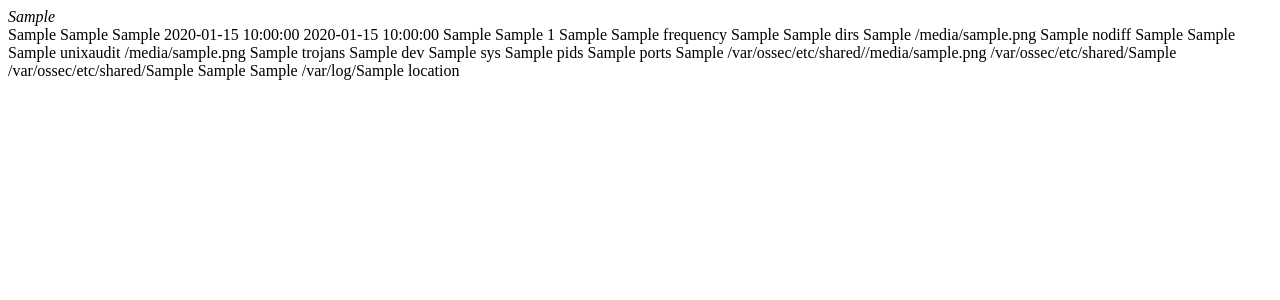
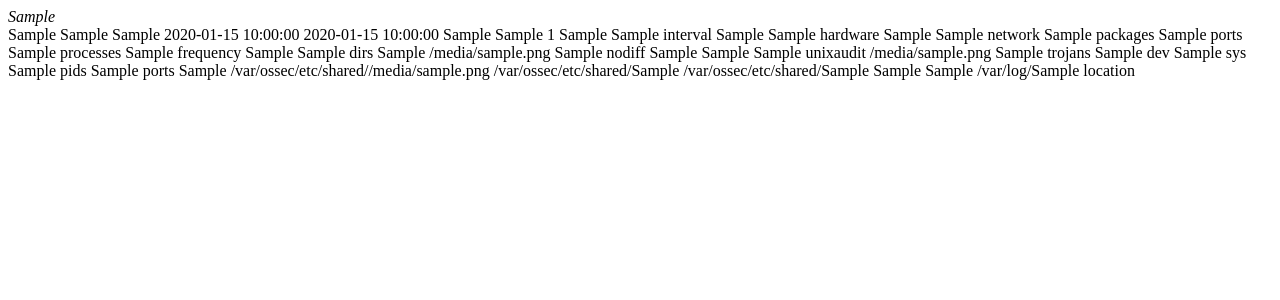
Before and after one commit to DoAnCN/DevopsWebTool, a Python web app: template ansible/roles/monitor/templates/wazuh_agent_config.j2 in a window 1280 px wide. Shown: the top 300 px of the page. Run offline with Jinja, Linux system fonts and the light colour scheme; the template is opened without the code that fills it: most values are stand-ins (such as "Sample title", 1, 10 or a date in 2020).

Commit message:
Add new agent vars

```diff
--- a/ansible/group_vars/all/wazuh_manager.yml
+++ b/ansible/group_vars/all/wazuh_manager.yml
@@ -48,12 +48,12 @@ wazuh_manager:
     skip_nfs: "yes"
   syscheck:
     disabled: "no"
-    frequency: 43200
+    frequency: 600
     scan_on_start: "yes"
     alert_new_files: "yes"
     auto_ignore:
       value: "no"
-      frequency: 10
+      frequency: 300
       timeframe: 3600
     nodiff: /etc/ssl/private.key
     remove_old_diff: "yes"
--- a/ansible/roles/monitor/templates/wazuh_agent_config.j2
+++ b/ansible/roles/monitor/templates/wazuh_agent_config.j2
@@ -19,6 +19,21 @@
     <queue_size>{{ wazuh_agent.buffer.size }}</queue_size>
     <events_per_second>{{ wazuh_agent.buffer.events_per_sec }}</events_per_second>
   </client_buffer>
+{% endif %}
+
+
+{% if wazuh_agent.system is defined %}
+  <wodle name="syscollector">
+    <disabled>{{ wazuh_agent.system.disabled }}</disabled>
+    <interval>{{ wazuh_agent.system.interval }}</interval>
+    <scan_on_start>{{ wazuh_agent.system.scan_on_start }}</scan_on_start>
+    <hardware>{{ wazuh_agent.system.hardware }}</hardware>
+    <os>{{ wazuh_agent.system.os }}</os>
+    <network>{{ wazuh_agent.system.network }}</network>
+    <packages>{{ wazuh_agent.system.packages }}</packages>
+    <ports all="no">{{ wazuh_agent.system.ports }}</ports>
+    <processes>{{ wazuh_agent.system.processes }}</processes>
+  </wodle>
 {% endif %}
 
 {% if wazuh_agent.syscheck is defined %}
```
Also changed, not shown: ansible/group_vars/all/wazuh_agent.yml (+10 -0 lines).
